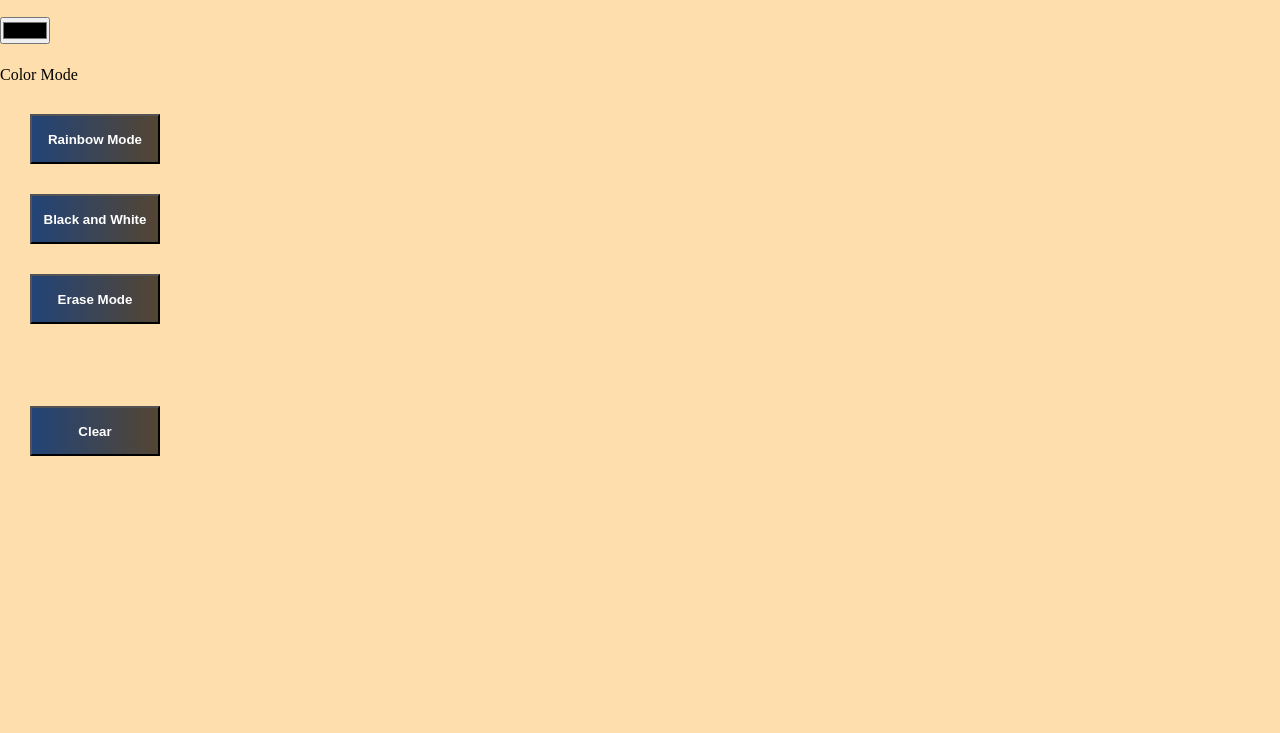
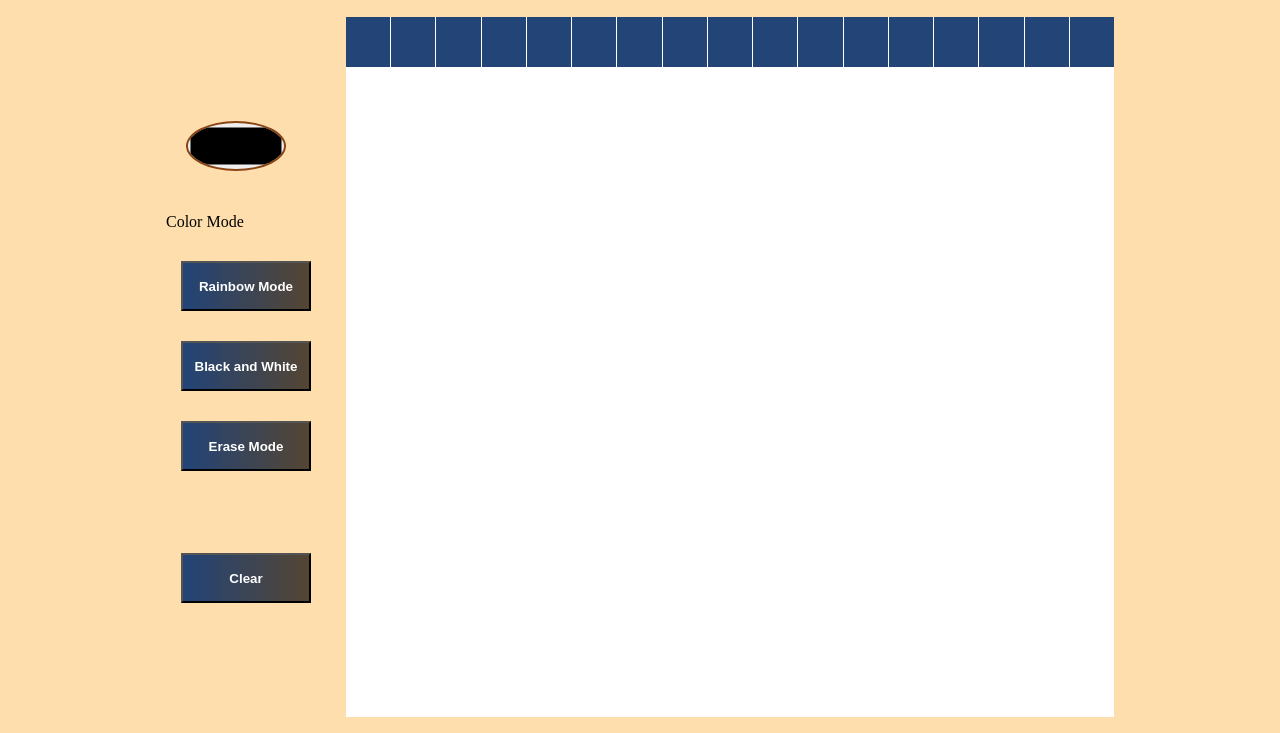
Before and after one commit to Salarmemon/Eatch-A-Sketch-, a plain HTML site: page index.html in a window 1280 px wide. Shown: the part 67-800 px from the top of the page. Drawn offline with Linux system fonts and the light colour scheme.

Commit message:
Add styling for grid and buttons hover effect. And add a some boilerplate code in js file

```diff
--- a/index.html
+++ b/index.html
@@ -8,15 +8,19 @@
     <meta name="Description" content="Etch A Sketch is a web-based project that allows users to draw on a grid using their mouse"
 </head>
 <body>
+    <header>
     <h1 id="title">Etch A Sketch</h1>
+    </header>
+
+    <main id="main-content">
     <aside id="control-panel">
-        <input type="color"/>
+        <input type="color" id="color-picker"/>
 
         <div class="modes">
-            <buttom id="color-mode">Color Mode</buttom>
-            <button id="rainbow-mode">Rainbow Mode</button>
-            <button id="black-and-white-mode">Black and White</button>
-            <button id="erase-mode">Erase  Mode</button>
+            <buttom id="color-mode" class="mode">Color Mode</buttom>
+            <button id="rainbow-mode" class="mode">Rainbow Mode</button>
+            <button id="black-and-white-mode" class="mode">Black and White</button>
+            <button id="erase-mode" class="mode">Erase  Mode</button>
         </div>
 
         <button id="clear-btn">Clear</button>
@@ -24,5 +28,9 @@
     </aside>
 
     <div id="drawing-grid"></div>
+
+    </main>
+
+    <script src="script.js"></script>
 </body>
 </html>
--- a/script.js
+++ b/script.js
@@ -0,0 +1,31 @@
+// tartget 1elements in a convenient way\
+const getElm = (value, method, isAll=false) => {
+    return method === "id" ?
+    document.getElementById(value) :
+     method === "class" && !isAll ?
+     document.querySelector(`.${value}`) :
+     method === "class" && isAll ?
+     document.querySelectorAll(`.${value}`) :
+     "Method not supported";
+}
+
+const generateDiv = (divId) => {
+    const div = document.createElement("div");
+    div.classList.add("drawing-div");
+    div.id = divId;
+
+    return div;
+}
+
+const colorPickerElm = getElm("color-picker", "id");
+const modeElms = getElm("mode", "class", true);
+const clearBtn = getElm("clear-btn", "id");
+const drawingGrid = getElm("drawing-grid", "id");
+const initialGridSize = 16;
+
+document.addEventListener("DOMContentLoaded", () => {
+    for (let i = 0; i <= initialGridSize; i++) {
+        const gridDiv = generateDiv(`div-${i}`);
+        drawingGrid.appendChild(gridDiv);
+    }
+})
--- a/styles.css
+++ b/styles.css
@@ -7,6 +7,7 @@
 
 body {
     background-color: navajowhite;
+
 }
 
 h1 {
@@ -22,14 +23,60 @@ h1 {
     align-items: flex-start;
     gap: 22px;
 }
+input[type="color"] {
+    border-radius: 50%;
+    margin: 20px;
+    width: 100px;
+    height: 50px;
+    border: 2px solid saddlebrown   ;
+}
+
 
 button {
     display: block;
-    margin:30px;
+    margin:30px 15px;
     width:130px;
     height:50px;
     background: linear-gradient(90deg, #224477, #544533);
     color: white;
     font-weight: 900;
+    transition: all 0.3s;
+    cursor: pointer;
 
 }
+
+button:hover {
+    background: linear-gradient(90deg, #544533, #224477);
+    transform: translate(15px);
+    transform: scale(1.1);
+
+}
+
+#drawing-grid {
+    width:60vw;
+    height:700px;
+    background-color: white;
+    display: flex;
+    gap:1px;
+
+    justify-content: flex-start;
+    align-items: flex-start;
+    flex-basis: 60vw;
+
+
+}
+
+#main-content {
+    display: flex;
+    justify-content: center;
+    align-items: center;
+    gap: 20px;
+}
+
+.drawing-div {
+    width:50px;
+    height:50px;
+    background-color: #224477;
+      flex-shrink: 1;
+    flex-grow: 1;
+}
```
